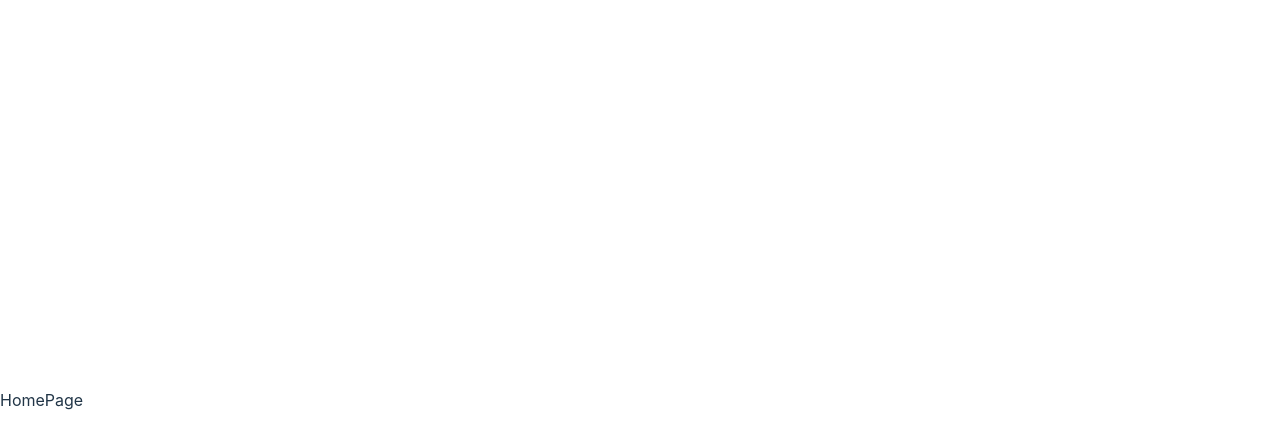
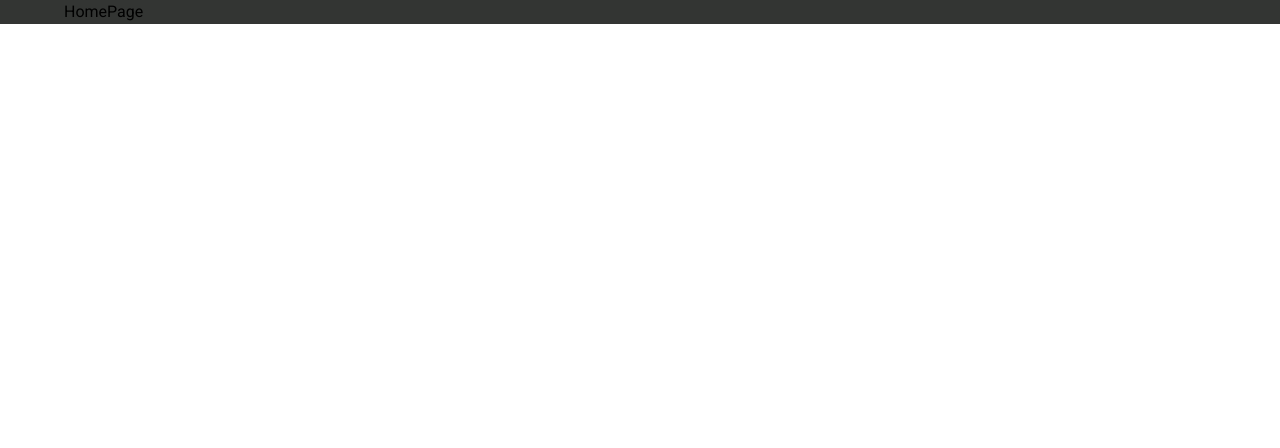
Before and after one commit to m-uchyla/personal-trainer, a React (Vite) app: page / in a window 1280 px wide. Shown: the top 448 px of the page. Built offline with nearby package versions, Linux system fonts and the light colour scheme.

Commit message:
Color pallete & buttons added

```diff
--- a/src/App.jsx
+++ b/src/App.jsx
@@ -5,7 +5,7 @@ import HomePage from './pages/HomePage'
 function App() {
 
   return (
-      <section className='w-full bg-cream relative overflow-hidden'>
+      <section className='w-full bg-dark relative overflow-hidden'>
         <div className={`${styles.paddingX} ${styles.flexCenter}`}>
           <div className={`${styles.boxWidth}`}>
             <BrowserRouter>
--- a/src/components/modules/Button.jsx
+++ b/src/components/modules/Button.jsx
@@ -1,10 +1,10 @@
 import React from 'react'
 
-const Button = () => {
+const Button = ({text, variation}) => {
   return (
     <>
-        <div>
-            Button
+        <div className={`${(variation == 1) ? "bg-secondary text-dark" : "border-2 border-primary bg-dark text-primary"} button-animation sm:mt-0 mt-2 grow button px-6 h-[45px] cursor-pointer flex-center`}>
+            <button className={`text-[20px] font-semibold`}>{text}</button>
         </div>
     </>
   )
--- a/src/index.css
+++ b/src/index.css
@@ -1,69 +1,25 @@
+@import url('https://fonts.googleapis.com/css2?family=Roboto:wght@300;400;500;600;700;800;900&display=swap');
+
+@tailwind base;
+@tailwind components;
+@tailwind utilities;
+
 :root {
-  font-family: Inter, system-ui, Avenir, Helvetica, Arial, sans-serif;
-  line-height: 1.5;
-  font-weight: 400;
-
-  color-scheme: light dark;
-  color: rgba(255, 255, 255, 0.87);
-  background-color: #242424;
-
-  font-synthesis: none;
-  text-rendering: optimizeLegibility;
-  -webkit-font-smoothing: antialiased;
-  -moz-osx-font-smoothing: grayscale;
-  -webkit-text-size-adjust: 100%;
+  font-family: 'Roboto', sans-serif;
 }
 
-a {
-  font-weight: 500;
-  color: #646cff;
-  text-decoration: inherit;
-}
-a:hover {
-  color: #535bf2;
+.flex-center{
+  display:flex;
+  justify-content: center;
+  align-items: center;
 }
 
-body {
-  margin: 0;
-  display: flex;
-  place-items: center;
-  min-width: 320px;
-  min-height: 100vh;
+.button-animation:hover{
+  transition: .2s;
+  transform: scale(1.1);
 }
 
-h1 {
-  font-size: 3.2em;
-  line-height: 1.1;
+.button-animation:active{
+  transition: .2s;
+  transform: scale(0.9);
 }
-
-button {
-  border-radius: 8px;
-  border: 1px solid transparent;
-  padding: 0.6em 1.2em;
-  font-size: 1em;
-  font-weight: 500;
-  font-family: inherit;
-  background-color: #1a1a1a;
-  cursor: pointer;
-  transition: border-color 0.25s;
-}
-button:hover {
-  border-color: #646cff;
-}
-button:focus,
-button:focus-visible {
-  outline: 4px auto -webkit-focus-ring-color;
-}
-
-@media (prefers-color-scheme: light) {
-  :root {
-    color: #213547;
-    background-color: #ffffff;
-  }
-  a:hover {
-    color: #747bff;
-  }
-  button {
-    background-color: #f9f9f9;
-  }
-}
--- a/tailwind.config.js
+++ b/tailwind.config.js
@@ -5,14 +5,12 @@ module.exports = {
   theme: {
     extend: {
       colors: {
-        primary: "#f76d07",
-        orangeDark: "#f45106",
-        orangeLight: "#fa8907",
-        cream: "#f7f5f2",
-        gray: "#3F3F46"
+        primary: "#ffee32",
+        secondary: "#e0e0e0",
+        dark: "#333533",
       },
       fontFamily: {
-        poppins: ["Poppins", "sans-serif"],
+        roboto: ["Roboto", "sans-serif"],
       },
     },
     screens: {
```
